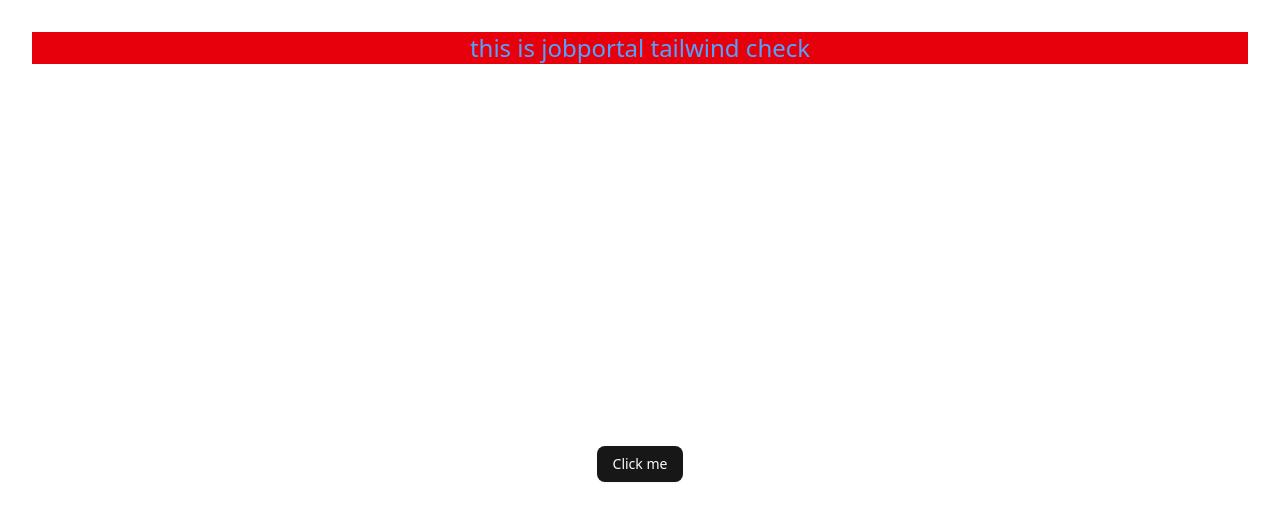
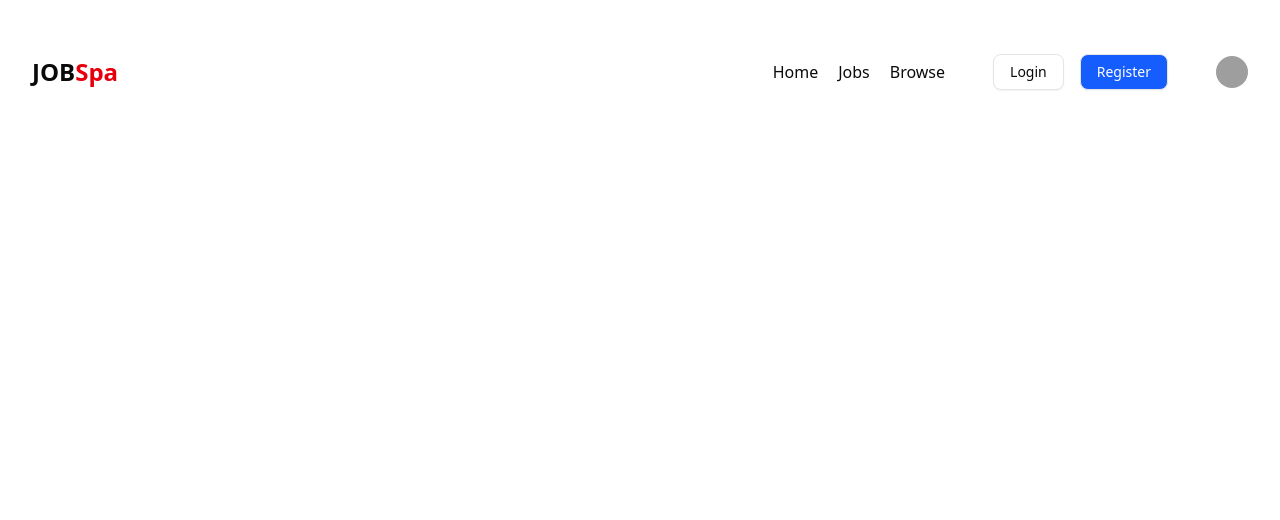
Before and after one commit to DR-Dev2672/HireX, a React (Vite) app in the folder frontend/: page / in a window 1280 px wide. Shown: the top 520 px of the page. Built offline with nearby package versions, Linux system fonts and the light colour scheme; grey boxes are pictures that could not be loaded.

Commit message:
navbar comp

```diff
--- a/frontend/package.json
+++ b/frontend/package.json
@@ -10,6 +10,8 @@
     "preview": "vite preview"
   },
   "dependencies": {
+    "@radix-ui/react-avatar": "^1.1.10",
+    "@radix-ui/react-popover": "^1.1.14",
     "@radix-ui/react-slot": "^1.2.3",
     "@tailwindcss/vite": "^4.1.11",
     "class-variance-authority": "^0.7.1",
@@ -17,6 +19,7 @@
     "lucide-react": "^0.536.0",
     "react": "^19.1.0",
     "react-dom": "^19.1.0",
+    "react-router-dom": "^7.7.1",
     "tailwind-merge": "^3.3.1",
     "tailwindcss": "^4.1.11"
   },
--- a/frontend/src/App.jsx
+++ b/frontend/src/App.jsx
@@ -3,16 +3,20 @@ import reactLogo from './assets/react.svg'
 import viteLogo from '/vite.svg'
 import './App.css'
 import { Button } from "@/components/ui/button"
+import Navbar from './components/Navbar'
+import { BrowserRouter } from 'react-router-dom'
 
 function App() {
   const [count, setCount] = useState(0)
 
   return (
     <>
-      <h1 className='text-2xl bg-red-600 text-blue-400'>this is jobportal tailwind check</h1>
-       <div className="flex min-h-svh flex-col items-center justify-center">
-      <Button>Click me</Button>
-    </div>
+    <BrowserRouter>
+
+     <Navbar />
+
+     </BrowserRouter>
+
     </>
   )
 }
--- /dev/null
+++ b/frontend/src/components/Navbar.jsx
@@ -0,0 +1,85 @@
+import React from "react";
+import { Button } from "@/components/ui/button";
+import { Link } from "react-router-dom";
+import {
+  Popover,
+  PopoverContent,
+  PopoverTrigger,
+} from "@/components/ui/popover";
+
+import { Avatar, AvatarFallback, AvatarImage } from "@/components/ui/avatar";
+import { LogOut } from 'lucide-react';
+import { User } from 'lucide-react';
+
+function Navbar() {
+  return (
+    <>
+    <div className="bg-white">
+      <div className="flex items-center justify-between mx-auto max-w-7xl h-20 ">
+        <div>
+          <h1 className="text-2xl font-bold ">
+            JOB<span className="text-red-600">Spa</span>
+          </h1>
+        </div>
+        <div className="flex items-center gap-12">
+          <ul className="flex items-center font-medium gap-5">
+            <li>Home</li>
+            <li>Jobs</li>
+            <li>Browse</li>
+          </ul>
+          <div className="flex gap-4">
+            <Link to="/login">
+              <Button variant="outline">Login</Button>
+            </Link>
+            <Link to="/register">
+              <Button
+                variant="outline"
+                className="bg-blue-600 hover:bg-blue-500 text-white"
+              >
+                Register
+              </Button>
+            </Link>
+          </div>
+          <Popover>
+            <PopoverTrigger>
+              <Avatar>
+                <AvatarImage src="https://github.com/shadcn.png" />
+                <AvatarFallback>CN</AvatarFallback>
+              </Avatar>
+            </PopoverTrigger>
+            <PopoverContent className="w-48">
+              <div className="flex flex-col gap-2 ">
+
+                <div className="flex items-center cursor-pointer">
+                  <User />
+                  <Link to="Profile">
+                    <Button
+                      variant="link"
+                      className=""
+                    >
+                      View Profile
+                    </Button>
+                  </Link>
+                </div>
+                <div className="flex w-fit items-center gap-2 cursor-pointer">
+                  <LogOut />
+
+                    <Button
+                      variant="link"
+                      className=""
+                    >
+                      Logout
+                    </Button>
+
+                </div>
+              </div>
+            </PopoverContent>
+          </Popover>
+        </div>
+      </div>
+      </div>
+    </>
+  );
+}
+
+export default Navbar;
--- /dev/null
+++ b/frontend/src/components/ui/avatar.jsx
@@ -0,0 +1,45 @@
+import * as React from "react"
+import * as AvatarPrimitive from "@radix-ui/react-avatar"
+
+import { cn } from "@/lib/utils"
+
+function Avatar({
+  className,
+  ...props
+}) {
+  return (
+    <AvatarPrimitive.Root
+      data-slot="avatar"
+      className={cn("relative flex size-8 shrink-0 overflow-hidden rounded-full", className)}
+      {...props} />
+  );
+}
+
+function AvatarImage({
+  className,
+  ...props
+}) {
+  return (
+    <AvatarPrimitive.Image
+      data-slot="avatar-image"
+      className={cn("aspect-square size-full", className)}
+      {...props} />
+  );
+}
+
+function AvatarFallback({
+  className,
+  ...props
+}) {
+  return (
+    <AvatarPrimitive.Fallback
+      data-slot="avatar-fallback"
+      className={cn(
+        "bg-muted flex size-full items-center justify-center rounded-full",
+        className
+      )}
+      {...props} />
+  );
+}
+
+export { Avatar, AvatarImage, AvatarFallback }
--- /dev/null
+++ b/frontend/src/components/ui/popover.jsx
@@ -0,0 +1,45 @@
+import * as React from "react"
+import * as PopoverPrimitive from "@radix-ui/react-popover"
+
+import { cn } from "@/lib/utils"
+
+function Popover({
+  ...props
+}) {
+  return <PopoverPrimitive.Root data-slot="popover" {...props} />;
+}
+
+function PopoverTrigger({
+  ...props
+}) {
+  return <PopoverPrimitive.Trigger data-slot="popover-trigger" {...props} />;
+}
+
+function PopoverContent({
+  className,
+  align = "center",
+  sideOffset = 4,
+  ...props
+}) {
+  return (
+    <PopoverPrimitive.Portal>
+      <PopoverPrimitive.Content
+        data-slot="popover-content"
+        align={align}
+        sideOffset={sideOffset}
+        className={cn(
+          "bg-popover text-popover-foreground data-[state=open]:animate-in data-[state=closed]:animate-out data-[state=closed]:fade-out-0 data-[state=open]:fade-in-0 data-[state=closed]:zoom-out-95 data-[state=open]:zoom-in-95 data-[side=bottom]:slide-in-from-top-2 data-[side=left]:slide-in-from-right-2 data-[side=right]:slide-in-from-left-2 data-[side=top]:slide-in-from-bottom-2 z-50 w-72 origin-(--radix-popover-content-transform-origin) rounded-md border p-4 shadow-md outline-hidden",
+          className
+        )}
+        {...props} />
+    </PopoverPrimitive.Portal>
+  );
+}
+
+function PopoverAnchor({
+  ...props
+}) {
+  return <PopoverPrimitive.Anchor data-slot="popover-anchor" {...props} />;
+}
+
+export { Popover, PopoverTrigger, PopoverContent, PopoverAnchor }
```
Also changed, not shown: 1 other file (tests, documents, lock files or other folders).
